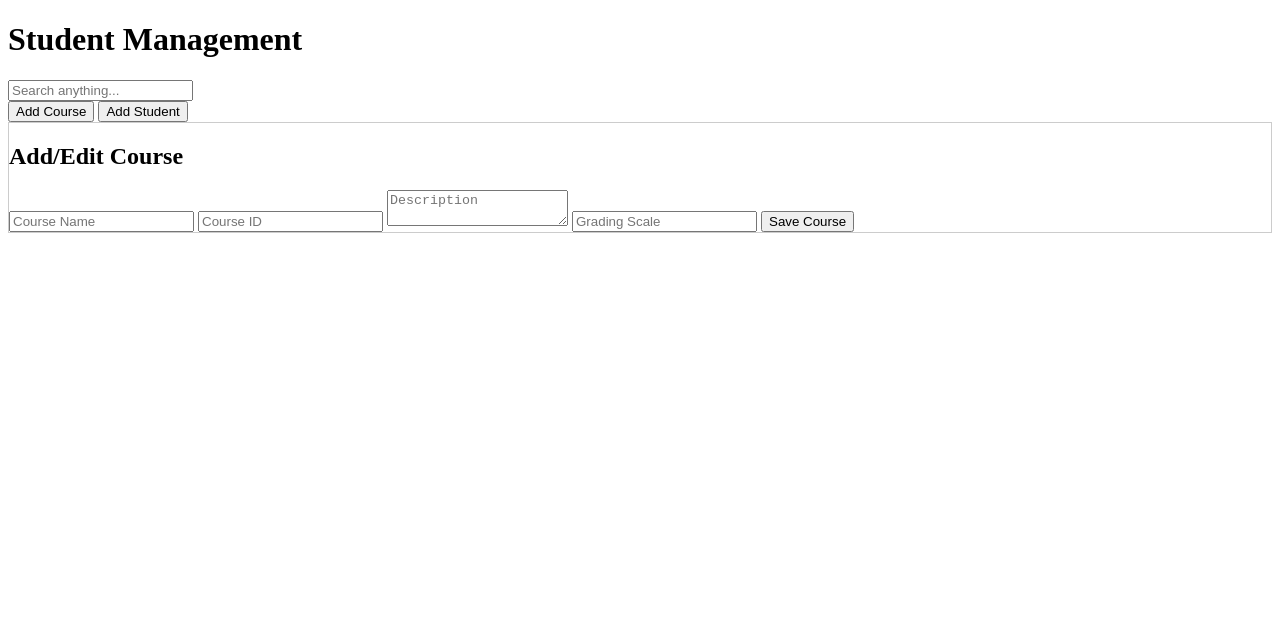
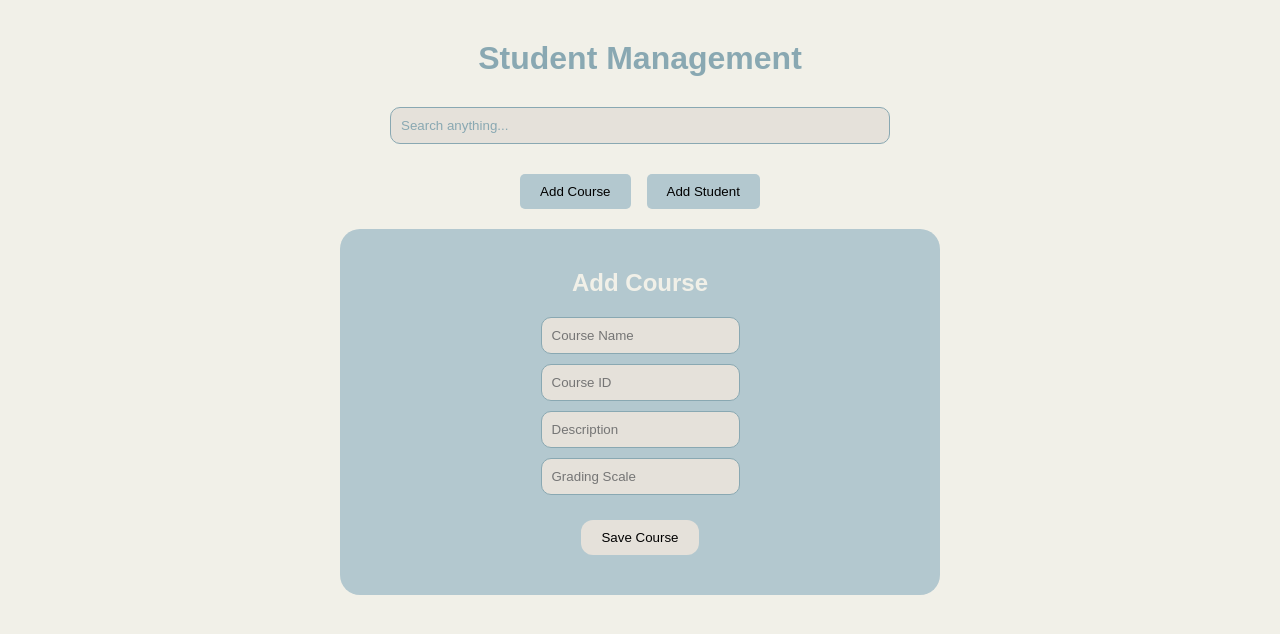
Before and after one commit to erenaygunn/web-midterm, a plain HTML site: page index.html in a window 1280 px wide. Both pictures are taken after a click on the button "Add Course". Drawn offline with Linux system fonts and the light colour scheme.

Commit message:
Enhance styling and layout for course and student modals; improve overall UI consistency

```diff
--- a/index.css
+++ b/index.css
@@ -1,15 +1,156 @@
-/* Minimal styling */
+* {
+	box-sizing: border-box;
+	padding: 0;
+	margin: 0;
+}
+
+body {
+	font-family: Arial, sans-serif;
+	padding: 20px 10px;
+	background-color: #f1f0e8;
+}
+
+header {
+	display: flex;
+	justify-content: space-between;
+	align-items: center;
+	flex-direction: column;
+}
+
+h1 {
+	text-align: center;
+	margin: 20px 0;
+	color: #89a8b2;
+}
+
+#landing {
+	display: flex;
+	align-items: center;
+	flex-direction: column;
+}
+
 .hidden {
-	display: none;
+	display: none !important;
 }
 .modal {
-	background: white;
-	border: 1px solid #ccc;
+	background: #b3c8cf;
+	padding: 40px;
+	display: flex;
+	align-items: center;
+	justify-content: center;
+	flex-direction: column;
+	border-radius: 20px;
+	max-width: 600px;
+	width: 100%;
+	margin-bottom: 10px;
 }
+
+.modal input {
+	padding: 10px;
+	border-radius: 10px;
+	border: 1px solid #89a8b2;
+	background-color: #e5e1da;
+	max-width: 500px;
+}
+
+.modal #courseForm,
+.modal #studentForm {
+	display: flex;
+	flex-direction: column;
+	align-items: center;
+	justify-content: center;
+	width: 100%;
+	gap: 10px;
+}
+
+.modal input:focus {
+	outline: none;
+}
+
+.modal h2 {
+	margin-bottom: 20px;
+	color: #f1f0e8;
+}
+
+.buttons {
+	display: flex;
+	justify-content: center;
+	align-items: center;
+	flex-direction: row;
+	gap: 16px;
+	margin: 20px 0;
+}
+
+.modal button {
+	background-color: #e5e1da;
+	padding: 10px 20px;
+	border: none;
+	border-radius: 12px;
+	color: black;
+	cursor: pointer;
+	transition: all 0.3s;
+	margin-top: 15px;
+}
+
+.buttons button {
+	padding: 10px 20px;
+	border: none;
+	border-radius: 5px;
+	background-color: #b3c8cf;
+	color: black;
+	cursor: pointer;
+	transition: all 0.3s;
+}
+
+.buttons button:hover {
+	background-color: #e5e1da;
+}
+
+#searchBar {
+	width: 100%;
+	padding: 10px;
+	margin: 10px 0;
+	border-radius: 10px;
+	border: 1px solid #89a8b2;
+	background-color: #e5e1da;
+	max-width: 500px;
+}
+
+#searchBar:focus {
+	outline: none;
+}
+
+#searchBar::placeholder {
+	color: #89a8b2;
+}
+
+/* Courses Styling */
+#coursesList a {
+	text-decoration: none;
+	color: #f1f0e8;
+}
+
+#coursesList {
+	display: flex;
+	flex-wrap: wrap;
+	justify-content: center;
+	gap: 20px;
+	margin-top: 4rem;
+}
+
 .course-card {
-	border: 1px solid #ddd;
-	cursor: pointer;
+	background-color: #b3c8cf;
+	padding: 40px;
+	display: flex;
+	align-items: center;
+	justify-content: center;
+	flex-direction: column;
+	gap: 8px;
+	border-radius: 20px;
 }
-.course-card:hover {
-	background: #f5f5f5;
+
+.course-card span {
+	margin-top: 10px;
+	color: #89a8b2;
+	text-decoration: underline;
 }
--- a/index.html
+++ b/index.html
@@ -24,20 +24,17 @@
 
 		<main>
 			<section id="landing">
+				<div class="buttons">
 					<button id="addCourseBtn">Add Course</button>
 					<button id="addStudentBtn">Add Student</button>
-
-				<div id="coursesList">
-					<!-- Courses will be rendered here -->
 				</div>
-			</section>
 
 				<!-- Modals -->
 				<div
 					id="courseModal"
 					class="modal hidden"
 				>
-				<h2>Add/Edit Course</h2>
+					<h2>Add Course</h2>
 					<form id="courseForm">
 						<input
 							type="text"
@@ -51,10 +48,10 @@
 							placeholder="Course ID"
 							required
 						/>
-					<textarea
+						<input
 							id="courseDescription"
 							placeholder="Description"
-					></textarea>
+						></input>
 						<input
 						type="text"
 						id="gradingScale"
@@ -68,7 +65,7 @@
 					id="studentModal"
 					class="modal hidden"
 				>
-				<h2>Add/Edit Student</h2>
+					<h2>Add Student</h2>
 					<form id="studentForm">
 						<input
 							type="text"
@@ -98,6 +95,11 @@
 						<button type="submit">Save Student</button>
 					</form>
 				</div>
+
+				<div id="coursesList">
+					<!-- Courses will be rendered here -->
+				</div>
+			</section>
 		</main>
 
 		<script src="main.js"></script>
--- a/main.js
+++ b/main.js
@@ -28,8 +28,8 @@ const renderCourses = () => {
 		courseCard.href = `course.html?id=${course.id}`;
 		courseCard.innerHTML = `
 		<h3>${course.name}</h3>
-		<p>${course.description}</p>
 		<p>Total Students: ${course.students.length}</p>
+		<span>View details</span>
 	  `;
 		coursesList.appendChild(courseCard);
 	});
```
Lines whose indentation alone changed are shown as unchanged.
